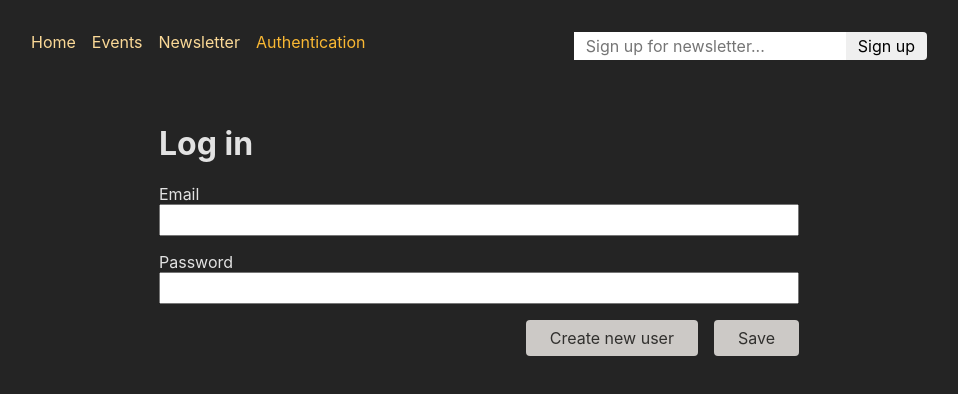
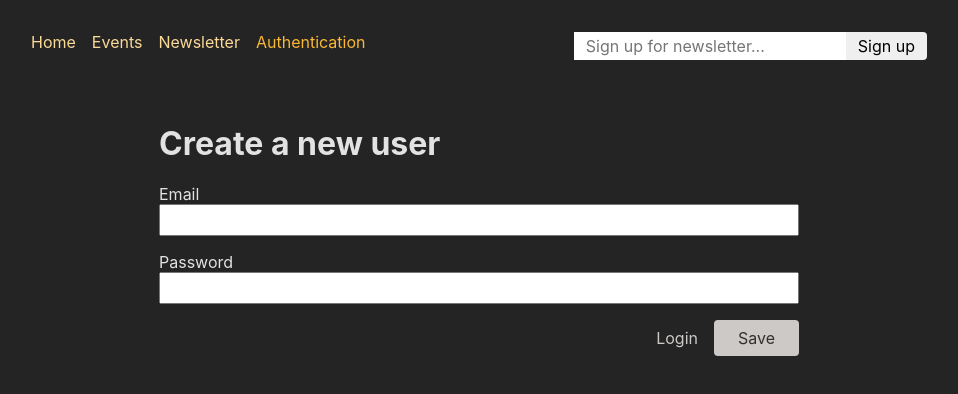
Before and after one commit to astaba/react_aca_220_authentication, a React (Create React App) app in the folder frontend/: page /auth in a window 1280 px wide. Shown: the top 394 px of the page, without its empty margins (161-1119 px from the left). Built offline with nearby package versions, Linux system fonts and the light colour scheme.

Commit message:
Working with query parameter
useState works very well to switch mode within the component, however the power of query parameter is to allow the application to link to the component in a pre-set mode.

```diff
--- a/frontend/src/components/AuthForm.js
+++ b/frontend/src/components/AuthForm.js
@@ -1,19 +1,16 @@
-import { useState } from 'react';
-import { Form } from 'react-router-dom';
+import React from "react";
+import { Form, Link, useSearchParams } from "react-router-dom";
 
-import classes from './AuthForm.module.css';
+import classes from "./AuthForm.module.css";
 
 function AuthForm() {
-  const [isLogin, setIsLogin] = useState(true);
-
-  function switchAuthHandler() {
-    setIsLogin((isCurrentlyLogin) => !isCurrentlyLogin);
-  }
+  const [searchParams] = useSearchParams();
+  const isLogin = searchParams.get("mode") === "login";
 
   return (
     <>
       <Form method="post" className={classes.form}>
-        <h1>{isLogin ? 'Log in' : 'Create a new user'}</h1>
+        <h1>{isLogin ? "Log in" : "Create a new user"}</h1>
         <p>
           <label htmlFor="email">Email</label>
           <input id="email" type="email" name="email" required />
@@ -23,9 +20,9 @@
           <input id="password" type="password" name="password" required />
         </p>
         <div className={classes.actions}>
-          <button onClick={switchAuthHandler} type="button">
-            {isLogin ? 'Create new user' : 'Login'}
-          </button>
+          <Link to={`?mode=${isLogin ? "signup" : "login"}`}>
+            {isLogin ? "Create new user" : "Login"}
+          </Link>
           <button>Save</button>
         </div>
       </Form>
--- a/frontend/src/components/MainNavigation.js
+++ b/frontend/src/components/MainNavigation.js
@@ -28,7 +28,7 @@
             </NavLink>
           </li>
           <li>
-            <NavLink to="/auth" className={activeStyle}>
+            <NavLink to="/auth?mode=login" className={activeStyle}>
               Authentication
             </NavLink>
           </li>
```
